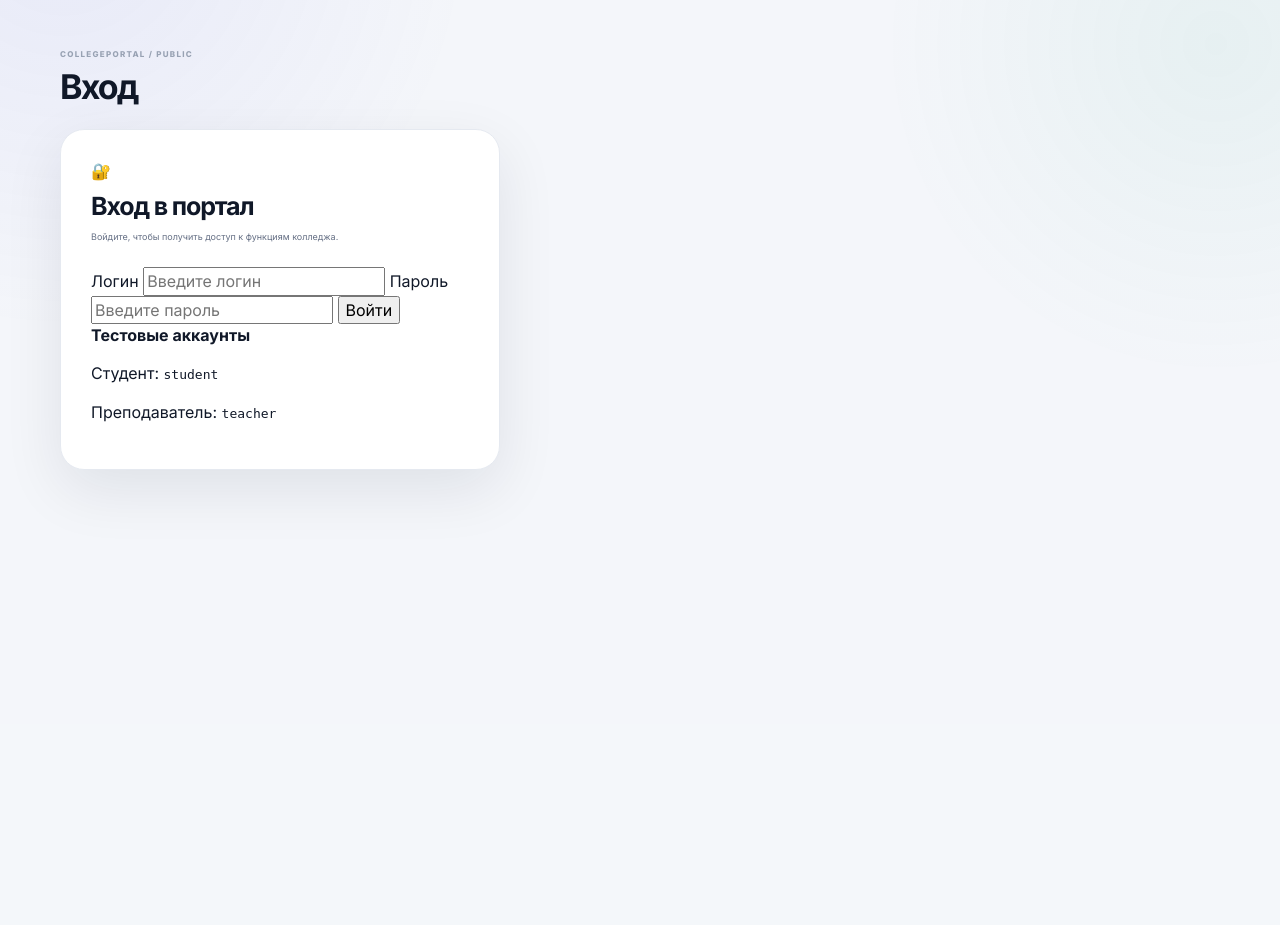
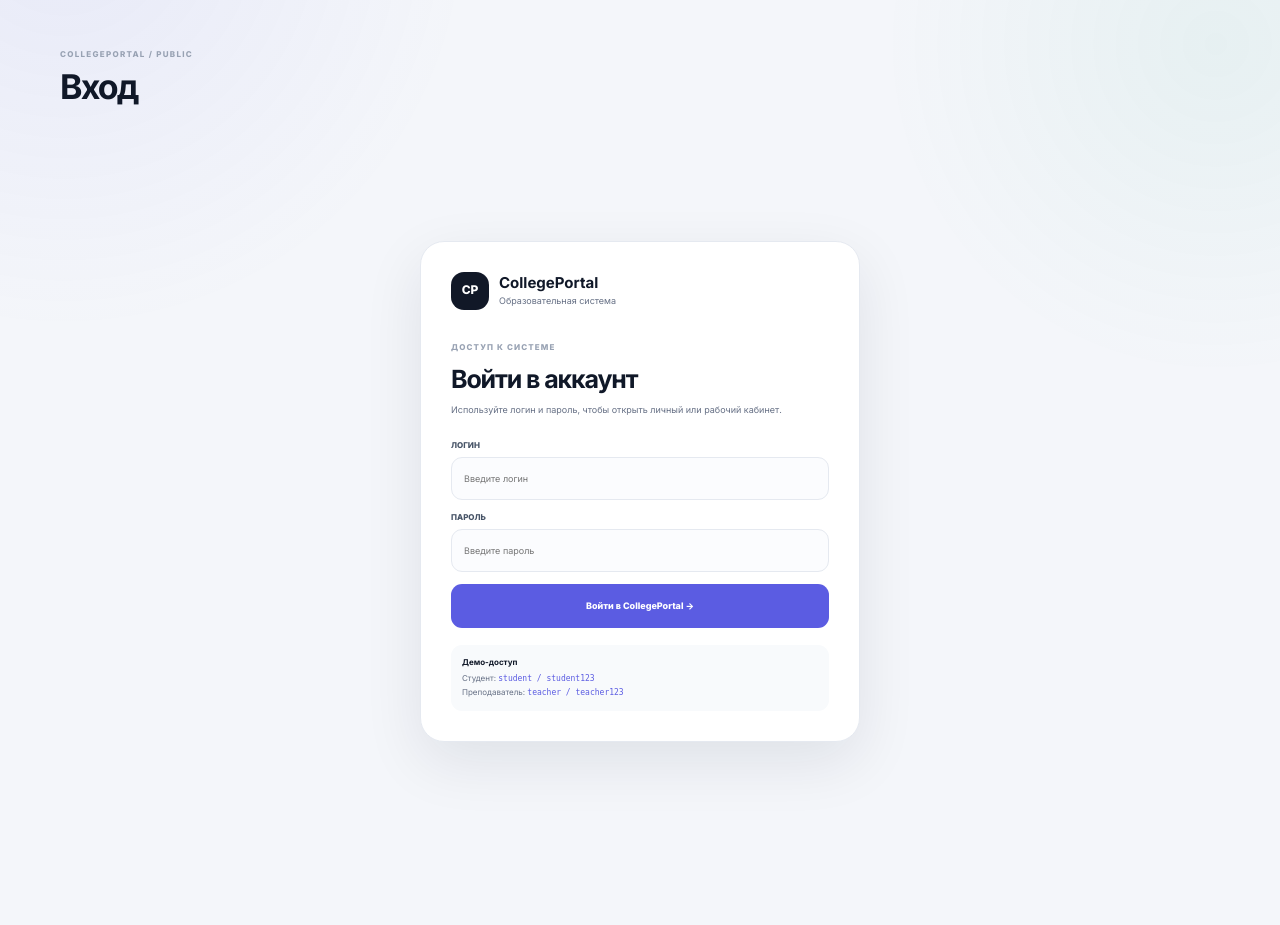
Before and after one commit to gamerpro3245/CollegePortal, a FastAPI app: page /login in a window 1280 px wide. Shown: the part 76-1001 px from the top of the page. Before the commit the page ends 561 px from the top, so only its background shows below. Run offline with FastAPI, Linux system fonts and the light colour scheme.

Commit message:
Rebuild login screen

```diff
--- a/templates/login.html
+++ b/templates/login.html
@@ -1,67 +1,2 @@
-{% extends "base.html" %}
-
-{% block title %}Вход — Портал колледжа{% endblock %}
-
-{% block page_title %}Вход{% endblock %}
-
-{% block content %}
-
-<div class="login-page">
-
-    <div class="login-card">
-
-        <div class="login-icon">
-            🔐
-        </div>
-
-        <h2>Вход в портал</h2>
-
-        <p>
-            Войдите, чтобы получить доступ
-            к функциям колледжа.
-        </p>
-
-        <form method="post" action="/login">
-
-            <label for="username">
-                Логин
-            </label>
-
-            <input
-                id="username"
-                name="username"
-                type="text"
-                placeholder="Введите логин"
-                required
-            >
-
-            <label for="password">
-                Пароль
-            </label>
-
-            <input
-                id="password"
-                name="password"
-                type="password"
-                placeholder="Введите пароль"
-                required
-            >
-
-            <button type="submit">
-                Войти
-            </button>
-
-        </form>
-
-        <div class="test-accounts">
-            <strong>Тестовые аккаунты</strong>
-
-            <p>Студент: <code>student</code></p>
-            <p>Преподаватель: <code>teacher</code></p>
-        </div>
-
-    </div>
-
-</div>
-
-{% endblock %}
+{% extends "base.html" %}{% block title %}Вход — CollegePortal{% endblock %}{% block page_title %}Вход{% endblock %}{% block content %}
+<div class="login-layout"><section class="login-card"><div class="login-brand"><span class="brand-mark">CP</span><div class="brand-text"><strong>CollegePortal</strong><small>Образовательная система</small></div></div><span class="panel-label">ДОСТУП К СИСТЕМЕ</span><h2>Войти в аккаунт</h2><p>Используйте логин и пароль, чтобы открыть личный или рабочий кабинет.</p><form method="post" action="/login" class="form-stack"><div class="form-field"><label for="username">ЛОГИН</label><input id="username" name="username" type="text" placeholder="Введите логин" autocomplete="username" required></div><div class="form-field"><label for="password">ПАРОЛЬ</label><input id="password" name="password" type="password" placeholder="Введите пароль" autocomplete="current-password" required></div><button class="submit-button" type="submit">Войти в CollegePortal →</button></form><div class="demo-box"><strong>Демо-доступ</strong>Студент: <code>student / student123</code><br>Преподаватель: <code>teacher / teacher123</code></div></section></div>{% endblock %}
```
